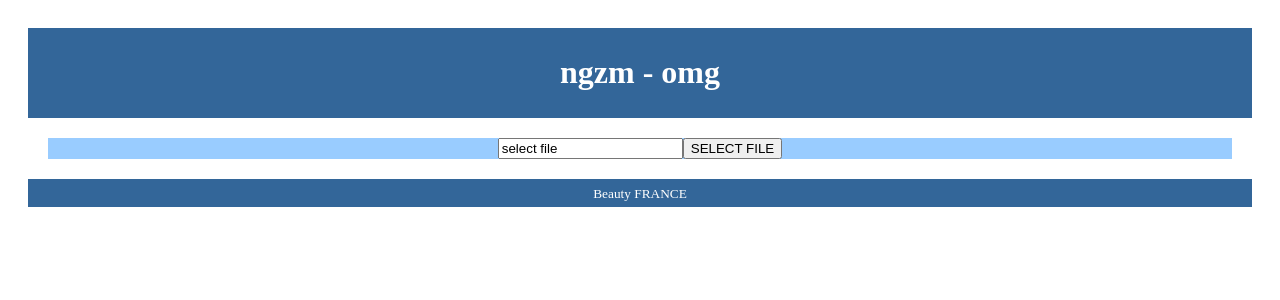
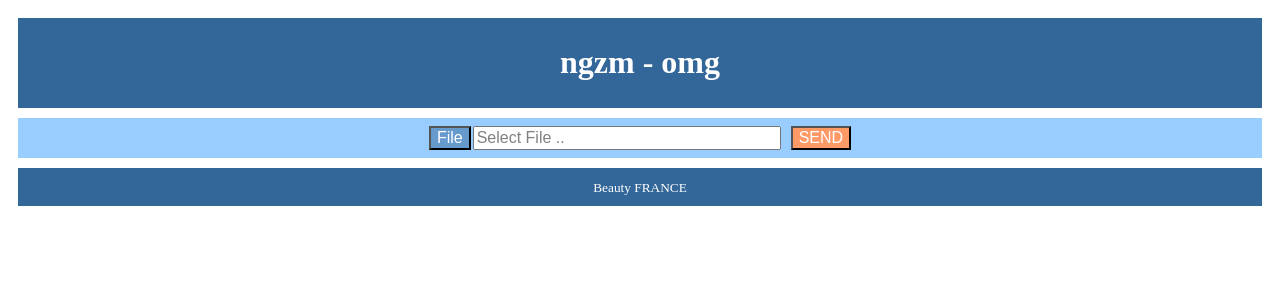
Before and after one commit to ngzm/uploader, a React app: page / in a window 1280 px wide. Shown: the top 300 px of the page. Built offline with nearby package versions, Linux system fonts and the light colour scheme.

Commit message:
WIP クライアントアプリ作成中

```diff
--- a/client/src/App.css
+++ b/client/src/App.css
@@ -1,7 +1,7 @@
 .App {
   text-align: center;
   margin: 0 auto;
-  padding: 20px;
+  padding: 10px;
   background-color: #ffffff;
   color: #000000;
 }
@@ -15,5 +15,5 @@ header {
 footer {
   background-color: #336699;
   color: #ffffff;
-  padding: 5px;
+  padding: 10px 5px;
 }
--- a/client/src/App.jsx
+++ b/client/src/App.jsx
@@ -24,7 +24,7 @@ function AppHeader() {
 
 function AppMain() {
   return (
-    <main className="App">
+    <main>
       <UploadMain />
     </main>
   );
--- a/client/src/UploadForm.css
+++ b/client/src/UploadForm.css
@@ -1,17 +1,32 @@
-.uploadFile {
+.upform {
   background-color: #99CCFF;
-  margin: 0px auto;
+  margin: 10px auto;
+  padding: 8px;
 }
 
-.uploadFile label {
-  width: 500px;
-  background-color: #eee;
-  border: solid 1px;
+.upform button {
+  font-size: medium;
+  color: white;
+}
+.upform button.select {
+  background-color: #6699cc;
+  margin-right: 2px;
+}
+
+.upform button.send {
+  background-color: #ff9966;
+  margin-left: 10px;
+}
+
+.upform input {
+  font-size: medium;
+  color: gray;
+}
+
+.upform input.fileName {
+  min-width: 300px;
 }
 
 .nodisp {
   display: none;
 }
-
-form input {
-}
--- a/client/src/UploadForm.jsx
+++ b/client/src/UploadForm.jsx
@@ -4,25 +4,42 @@ import './UploadForm.css';
 class UploadForm extends Component {
   constructor(props) {
     super(props);
-    this.state = { file: null };
+    this.state = {
+      fileObj: null,
+      fileNam: 'Select File ..',
+    };
   }
 
   changeFile(evt) {
     console.dir(evt.target);
-    console.dir(evt.target.files[0]);
 
-    this.setState({ file: evt.target.files[0] });
+    if (evt.target.files.length > 0) {
+      console.dir(evt.target.files[0]);
+
+      this.setState({
+        fileObj: evt.target.files[0],
+        fileNam: evt.target.files[0].name,
+      });
+    }
   }
+
   selectFile() {
     this.fileInput.click();
   }
 
   render() {
-    const fname = (this.state.file) ? this.state.file.name : 'select file';
-
     return (
-      <div className="uploadFile">
-        <input type="text" defalutValue="select file" value={fname} />
+      <section className="upform">
+        <button className="select" type="button" onClick={() => { this.selectFile(); }}>
+          File
+        </button>
+        <input
+          className="fileName"
+          type="text"
+          readOnly
+          value={this.state.fileNam}
+          onClick={() => { this.selectFile(); }}
+        />
         <input
           className="nodisp"
           id="upfile"
@@ -31,8 +48,10 @@ class UploadForm extends Component {
           ref={(input) => { this.fileInput = input; }}
           onChange={(e) => { this.changeFile(e); }}
         />
-        <button onClick={() => { this.selectFile(); }}>SELECT FILE</button>
-      </div>
+        <button className="send" type="button" onClick={() => { this.selectFile(); }}>
+          SEND
+        </button>
+      </section>
     );
   }
 }
```
